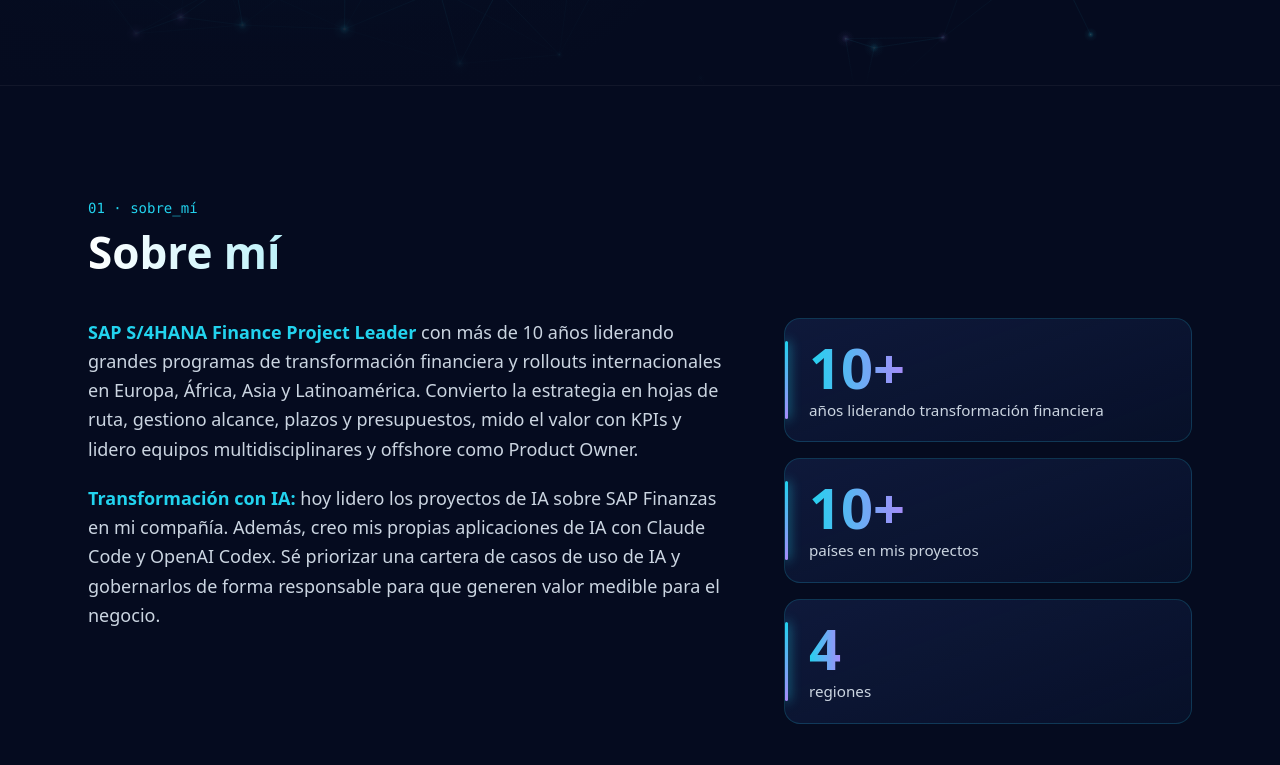
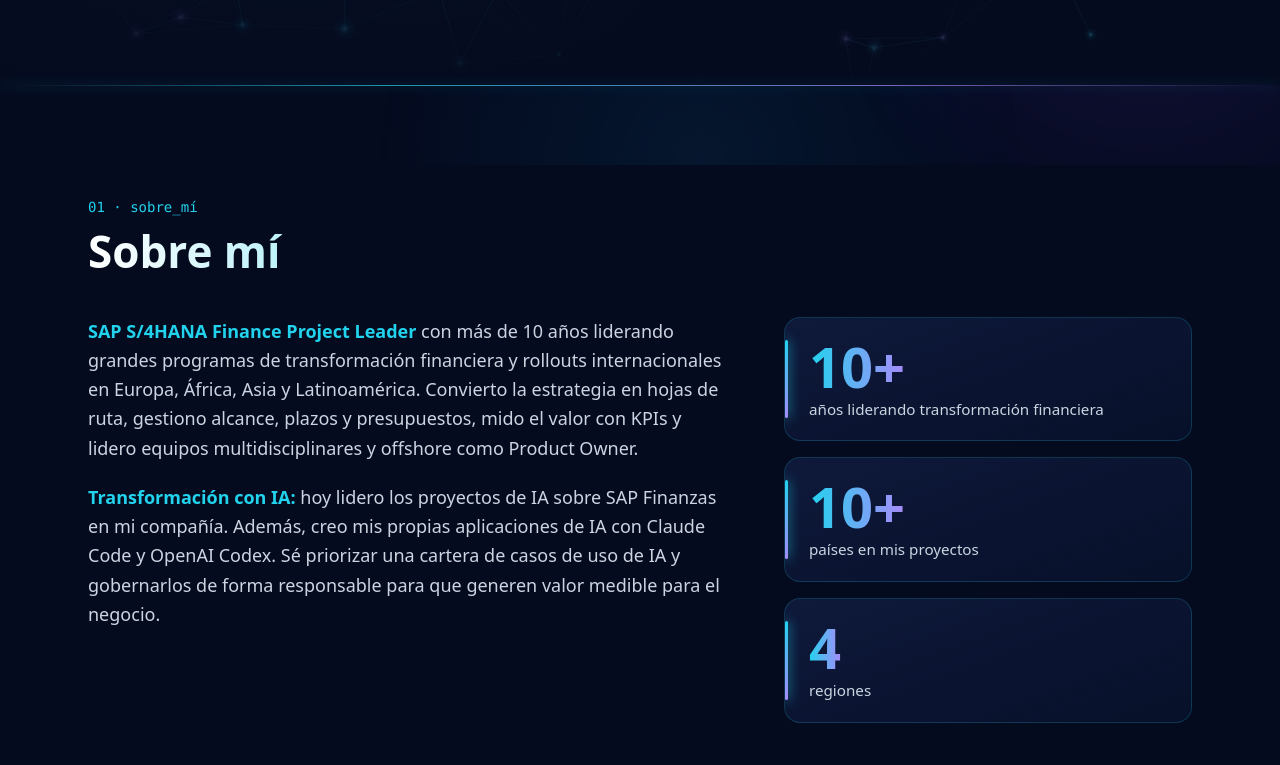
Before and after one commit to jplataes/mi-landing, a plain HTML site: page index.html in a window 1280 px wide. Shown: the part 715-1480 px from the top of the page. Drawn offline with nearby package versions, Linux system fonts and the light colour scheme; animation ran at ten frames a second.

Commit message:
Fase 9: fondo vivo (brillos de ambiente, rejilla tenue y separadores luminosos)
Co-Authored-By: Claude Opus 5.5 <noreply@anthropic.com>
Claude-Session: https://claude.ai/code/session_012bdfkzNcT1vBLSHHUEqBrt

```diff
--- a/css/styles.css
+++ b/css/styles.css
@@ -10,7 +10,7 @@
 section { scroll-margin-top: 4rem; }
 
 /* Secciones: espaciado común y separación suave */
-.section { padding: 5rem 0; border-top: 1px solid rgb(255 255 255 / 0.05); }
+.section { position: relative; padding: 5rem 0; }
 @media (min-width: 768px) { .section { padding: 7rem 0; } }
 .section-inner { max-width: 72rem; margin: 0 auto; padding: 0 1rem; }
 @media (min-width: 640px) { .section-inner { padding: 0 1.5rem; } }
@@ -903,3 +903,59 @@ section { scroll-margin-top: 4rem; }
 .contact-btn:hover { transform: translateY(-3px); }
 .contact-btn-li:hover { box-shadow: 0 0 36px rgb(34 211 238 / 0.6); }
 .contact-btn-gh:hover { background: rgb(167 139 250 / 0.25); box-shadow: 0 0 36px rgb(167 139 250 / 0.5); }
+
+
+/* ---------- Fondo vivo (toda la página) ---------- */
+/* El color de fondo va en <html>; las capas fijas quedan detrás del contenido */
+html { background: var(--navy-950); }
+body { background: transparent; }
+
+.ambient, .tech-grid {
+  position: fixed; inset: 0;
+  z-index: -1;
+  pointer-events: none;
+}
+.ambient { bottom: -80px; overflow: hidden; transform: translateY(calc(var(--scroll, 0) * -60px)); } /* más alta: al subir no deja ver su borde */
+
+/* Brillos difusos: degradados radiales (sin filtros de desenfoque, más ligeros) */
+.glow {
+  position: absolute;
+  width: 60vmax; height: 60vmax;
+  border-radius: 50%;
+  will-change: transform;
+}
+.glow-1 { left: -15vmax; top: 10vh; background: radial-gradient(circle, rgb(34 211 238 / 0.10), transparent 60%); animation: drift-1 46s ease-in-out infinite alternate; }
+.glow-2 { right: -20vmax; top: 35vh; background: radial-gradient(circle, rgb(124 58 237 / 0.13), transparent 60%); animation: drift-2 58s ease-in-out infinite alternate; }
+.glow-3 { left: 25vw; bottom: -30vmax; background: radial-gradient(circle, rgb(14 165 233 / 0.08), transparent 60%); animation: drift-3 64s ease-in-out infinite alternate; }
+@keyframes drift-1 { to { transform: translate(18vw, 22vh) scale(1.15); } }
+@keyframes drift-2 { to { transform: translate(-22vw, -18vh) scale(0.9); } }
+@keyframes drift-3 { to { transform: translate(-15vw, -25vh) scale(1.2); } }
+
+/* Rejilla tecnológica: muy tenue y desvanecida hacia los bordes */
+.tech-grid {
+  background:
+    linear-gradient(rgb(148 163 184 / 0.045) 1px, transparent 1px) 0 0 / 56px 56px,
+    linear-gradient(90deg, rgb(148 163 184 / 0.045) 1px, transparent 1px) 0 0 / 56px 56px;
+  -webkit-mask-image: radial-gradient(ellipse 75% 65% at 50% 45%, #000 30%, transparent 100%);
+  mask-image: radial-gradient(ellipse 75% 65% at 50% 45%, #000 30%, transparent 100%);
+}
+
+/* Separadores luminosos: un haz cian → violeta que se enciende al entrar cada sección */
+.section::before, .site-footer::before {
+  content: "";
+  position: absolute; left: 0; right: 0; top: 0;
+  height: 1px;
+  background: linear-gradient(90deg, transparent, rgb(34 211 238 / 0.7) 30%, rgb(167 139 250 / 0.7) 70%, transparent);
+  box-shadow: 0 0 12px rgb(34 211 238 / 0.45);
+  transform: scaleX(0.15);
+  opacity: 0.35;
+  transition: transform 1.4s cubic-bezier(0.2, 0.8, 0.2, 1), opacity 1.4s;
+}
+.section.is-lit::before, .site-footer.is-lit::before { transform: scaleX(1); opacity: 1; }
+.site-footer { position: relative; }
+
+@media (prefers-reduced-motion: reduce) {
+  .glow { animation: none; }
+  .ambient { transform: none; }
+  .section::before, .site-footer::before { transform: none; opacity: 1; transition: none; }
+}
--- a/index.html
+++ b/index.html
@@ -29,7 +29,11 @@
   <!-- Indica que hay JavaScript: las animaciones de entrada solo se preparan en ese caso -->
   <script>document.documentElement.classList.add('js');</script>
 </head>
-<body class="bg-navy-950 text-slate-200 antialiased">
+<body class="text-slate-200 antialiased">
+
+  <!-- Fondo vivo: brillos de ambiente y rejilla tecnológica tenue, detrás de todo el contenido -->
+  <div class="ambient" aria-hidden="true"><span class="glow glow-1"></span><span class="glow glow-2"></span><span class="glow glow-3"></span></div>
+  <div class="tech-grid" aria-hidden="true"></div>
 
   <!-- Enlace para saltar directamente al contenido con el teclado -->
   <a href="#main" class="skip-link" data-i18n="skip">Saltar al contenido</a>
@@ -564,7 +568,7 @@
     </section>
   </main>
 
-  <footer class="border-t border-white/10 py-8">
+  <footer class="site-footer py-8">
     <p class="mx-auto max-w-6xl px-4 text-center text-sm text-slate-400 sm:px-6" data-i18n="footer">
       © 2026 Javier Plata Escribano · Web construida dirigiendo a la IA (Claude Code)
     </p>
--- a/js/main.js
+++ b/js/main.js
@@ -386,3 +386,34 @@
   });
   schedule();
 })();
+
+// --- Fondo vivo: separadores que se encienden y brillos que acompañan al scroll ---
+(function () {
+  const reduceMotion = window.matchMedia('(prefers-reduced-motion: reduce)').matches;
+  const lines = document.querySelectorAll('.section, .site-footer');
+
+  if (reduceMotion || !('IntersectionObserver' in window)) {
+    lines.forEach(function (el) { el.classList.add('is-lit'); });
+    return;
+  }
+  // Cada separador se enciende una vez, cuando su sección entra en pantalla
+  const io = new IntersectionObserver(function (entries) {
+    entries.forEach(function (en) {
+      if (en.isIntersecting) { en.target.classList.add('is-lit'); io.unobserve(en.target); }
+    });
+  }, { rootMargin: '0px 0px -15% 0px' });
+  lines.forEach(function (el) { io.observe(el); });
+
+  // Los brillos se desplazan un poco con el scroll (0 arriba … 1 al final de la página)
+  const root = document.documentElement;
+  let pending = false;
+  window.addEventListener('scroll', function () {
+    if (pending) return;
+    pending = true;
+    requestAnimationFrame(function () {
+      pending = false;
+      const max = root.scrollHeight - window.innerHeight || 1;
+      root.style.setProperty('--scroll', (window.scrollY / max).toFixed(3));
+    });
+  }, { passive: true });
+})();
```
Also changed, not shown: 1 other file.
